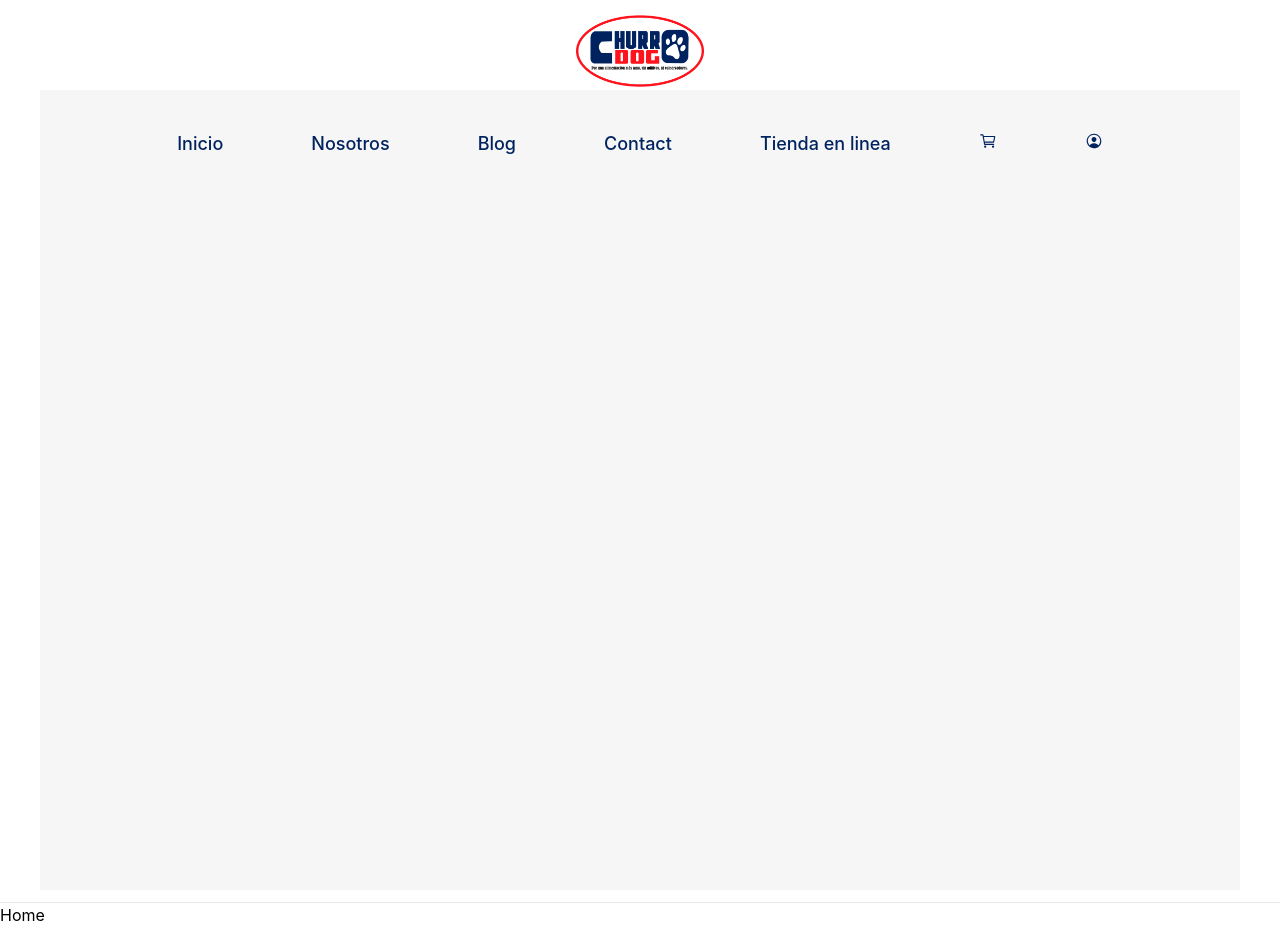
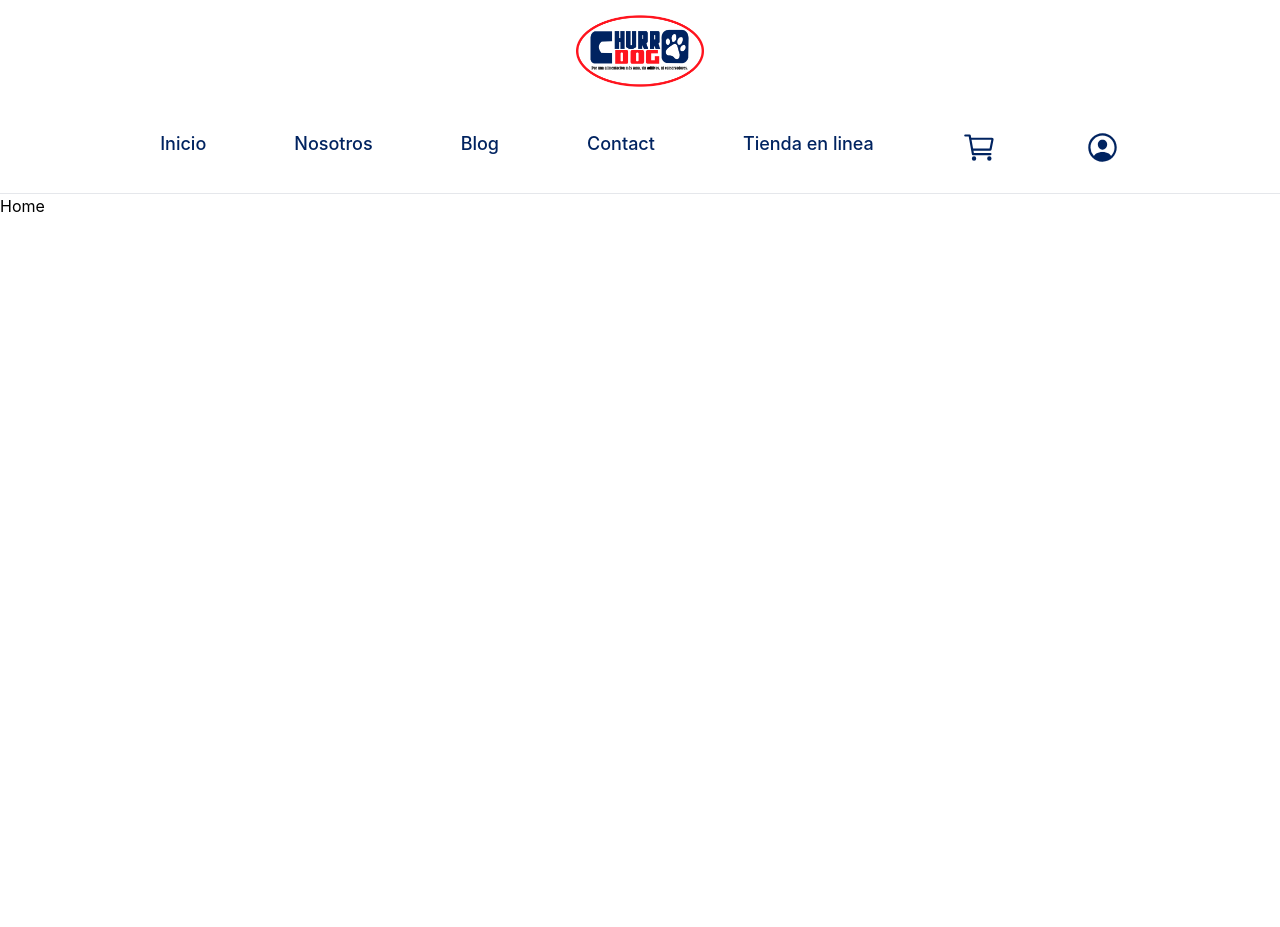
Before and after one commit to FPaxtian/churrodog, a React (Create React App) app: page / in a window 1280 px wide. After the commit the page ends 800 px from the top, so only its background shows below. Built offline with nearby package versions, Linux system fonts and the light colour scheme.

Commit message:
navbar bug

```diff
--- a/src/components/_navbar.js
+++ b/src/components/_navbar.js
@@ -18,15 +18,15 @@ const Navbar = () => {
             <div onClick={()=>{setOpen(!open)}} className="text-3x1 absolute z-[2] right-8 top-8 cursor-pointer md:hidden">
             <ion-icon style={{fontSize:35}} name={open ? 'close':'menu'}></ion-icon>
             </div>
-            <ul className={`md:justify-center md:space-x-16 sm:flex h-screen justify-items-start absolute md:static bg-grisesito pt-8 md:z-auto z-[1] left-0 w-full md:w-auto md:pl-0 pl-12 transition-all duration-500 ease-in ${open ? 'top-0':'top-[-100%]'}`} >
+            <ul className={`md:justify-center md:space-x-16 sm:flex  justify-items-start absolute md:static bg-white pt-8 md:z-auto z-[1] left-0 w-full md:w-auto md:pl-0 pl-12 transition-all duration-500 ease-in ${open ? 'top-0':'top-[-100%]'}`} >
             {[
                 ["Inicio", "/"],
                 ["Nosotros", "/sobre-nosotros"],
                 ["Blog", "/blog"],
                 ["Contact", "/contacto"],
                 ["Tienda en linea", "/productos"],
-                [<ion-icon name="cart-outline"></ion-icon>, "/contacto"],
-                [<ion-icon name="person-circle-outline"></ion-icon>, "/tienda"],
+                [<ion-icon style={{fontSize:35}} name="cart-outline"></ion-icon>, "/contacto"],
+                [<ion-icon style={{fontSize:35}} name="person-circle-outline"></ion-icon>, "/tienda"],
 
               ].map(([title, url]) => (
                 <li
```
